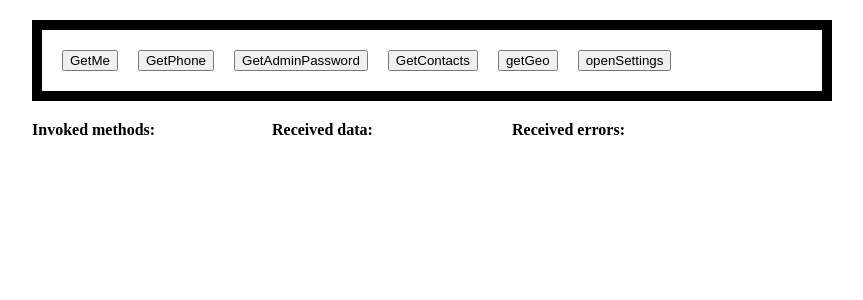
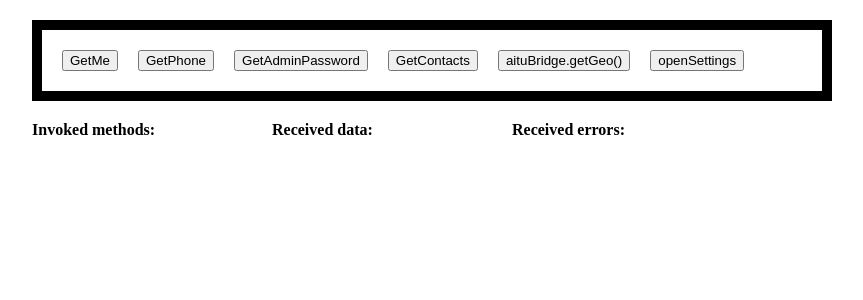
Before and after one commit to lgordey/lgordey.github.io, a Next.js app: page /test in a window 1280 px wide. Shown: the top 300 px of the page, without its empty margins (208-1071 px from the left). Built offline with nearby package versions, Linux system fonts and the light colour scheme.

Commit message:
Change geo name

```diff
--- a/pages/test.js
+++ b/pages/test.js
@@ -65,7 +65,7 @@ function Test({ classes }) {
         <button onClick={() => handleInvokeMethod('GetPhone')}>GetPhone</button>
         <button onClick={() => handleInvokeMethod('GetAdminPassword')}>GetAdminPassword</button>
         <button onClick={() => handleInvokeMethod('GetContacts')}>GetContacts</button>
-        <button onClick={() => handleGetGeoMethod('getGeo')}>getGeo</button>
+        <button onClick={() => handleGetGeoMethod('getGeo')}>aituBridge.getGeo()</button>
         <button onClick={() => handleMethod('openSettings')}>openSettings</button>
       </div>
       <div style={{ marginTop: 20, display: 'flex' }}>
```
